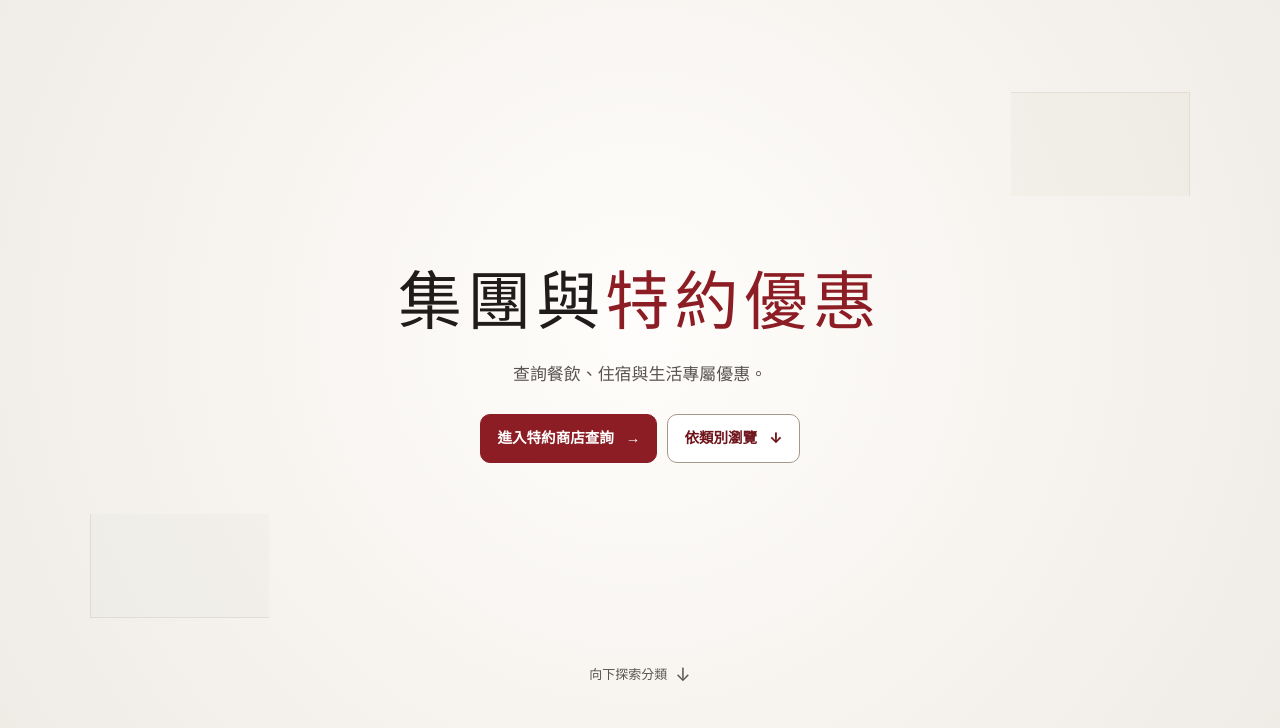
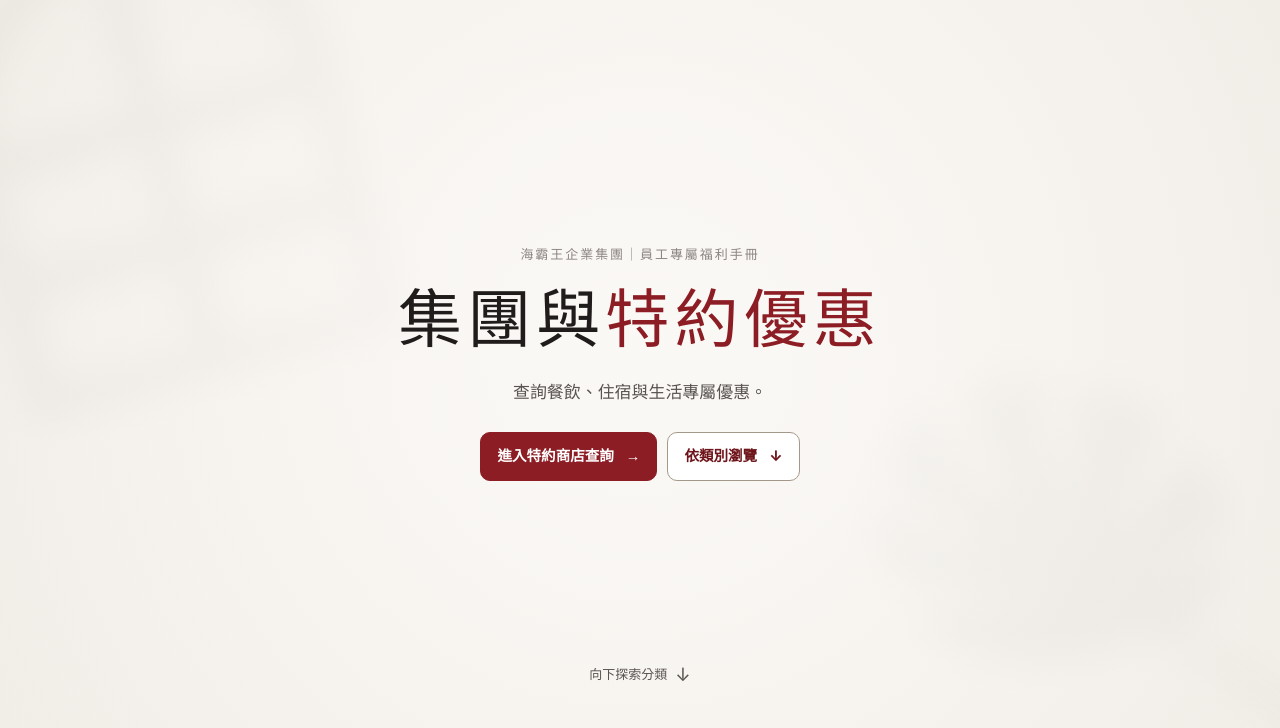
Before and after one commit to hpw6thistle/Hpw-staff-benefits, a plain HTML site: page index.html in a window 1280 px wide. Shown: the part 72-800 px from the top of the page. Drawn offline with Linux system fonts and the light colour scheme.

Commit message:
Add soft window and monstera shadows to the homepage

```diff
--- a/index.html
+++ b/index.html
@@ -11,7 +11,7 @@
   <link rel="preconnect" href="https://fonts.gstatic.com" crossorigin>
   <link rel="stylesheet" href="https://fonts.googleapis.com/css2?family=Inter:wght@400..800&amp;family=Noto+Sans+TC:wght@400..800&amp;display=swap">
   <link rel="stylesheet" href="https://fonts.googleapis.com/css2?family=Noto+Serif+TC:wght@500&amp;text=%E9%9B%86%E5%9C%98%E8%88%87%E7%89%B9%E7%B4%84%E5%84%AA%E6%83%A0&amp;display=swap">
-  <link rel="stylesheet" href="style.css?v=perks-7">
+  <link rel="stylesheet" href="style.css?v=perks-8">
   <script defer src="data.js"></script>
   <script defer src="script.js?v=perks-7"></script>
 </head>
@@ -46,7 +46,9 @@
   <main id="main" tabindex="-1">
     <div id="landing-view">
       <section class="hero-banner" aria-labelledby="landing-title">
+        <div class="hero-shadows" aria-hidden="true"></div>
         <div class="shell hero-inner">
+          <p class="hero-eyebrow">海霸王企業集團｜員工專屬福利手冊</p>
           <h1 id="landing-title" tabindex="-1"><span>集團與</span><span class="hero-accent">特約優惠</span></h1>
           <p class="hero-intro">查詢餐飲、住宿與生活專屬優惠。</p>
           <div class="hero-actions">
--- a/style.css
+++ b/style.css
@@ -76,26 +76,33 @@ body:has(#landing-view:not([hidden])) {
   min-height: calc(100vh - var(--site-chrome-height, 69px));
   min-height: calc(100svh - var(--site-chrome-height, 69px));
   padding-block: clamp(76px, 11svh, 96px); text-align: center;
+  /* 有正式照片時，可啟用下行並移除 .hero-shadows。 */
+  /* background-image: url("assets/monstera-shadow-bg.jpg"); */
+  background-size: cover; background-position: center;
   overflow: clip;
 }
-.hero-banner::before, .hero-banner::after {
-  content: ""; position: absolute; z-index: -1; pointer-events: none;
-  width: clamp(42px, 14vw, 215px);
-  height: clamp(40px, 13vh, 138px);
+.hero-banner::before {
+  content: ""; position: absolute; inset: 0; z-index: -1; pointer-events: none;
+  background: radial-gradient(circle at center, rgba(250, 248, 245, 0.88) 0%, rgba(242, 238, 232, 0.55) 100%);
 }
-.hero-banner::before {
-  inset-block-start: 13%; inset-inline-end: 7%;
-  background: #DDD5C72E;
-  border-block-start: 1px solid #BAAB963D;
-  border-inline-end: 1px solid #BAAB963D;
+.hero-shadows { position: absolute; inset: 0; z-index: -2; pointer-events: none; }
+.hero-shadows::before, .hero-shadows::after {
+  content: ""; position: absolute; width: clamp(240px, 41vw, 580px); aspect-ratio: 1;
+  background: center / contain no-repeat;
+  filter: blur(18px); opacity: 0.08;
 }
-.hero-banner::after {
-  inset-block-end: 15%; inset-inline-start: 7%;
-  background: #DCDDD42B;
-  border-block-end: 1px solid #A8AB9D40;
-  border-inline-start: 1px solid #A8AB9D40;
+.hero-shadows::before {
+  inset-block-start: -16%; inset-inline-start: -8%;
+  background-image: url("assets/hero-window-shadow.svg");
+  transform: rotate(-15deg);
+}
+.hero-shadows::after {
+  inset-block-end: -17%; inset-inline-end: -9%;
+  background-image: url("assets/hero-monstera-shadow.svg");
+  transform: rotate(-12deg);
 }
 .hero-inner { position: relative; z-index: 1; min-width: 0; }
+.hero-eyebrow { margin-bottom: 16px; color: #8C8582; font-size: 13px; letter-spacing: .15em; }
 .hero-banner h1 {
   font-family: "Noto Serif TC", "Songti TC", "PMingLiU", serif;
   font-size: clamp(32px, 6vw, 64px);
@@ -108,9 +115,9 @@ body:has(#landing-view:not([hidden])) {
 .hero-actions .hero-cta, .landing-grade select, .landing-grade-form .action { min-height: 49px; padding-inline: 16px; font-size: .91rem; }
 .hero-cta span { margin-left: 7px; }
 .hero-scroll {
-  position: absolute; z-index: 1; bottom: 32px; justify-self: center;
+  position: absolute; z-index: 1; bottom: 32px; left: 50%; transform: translateX(-50%);
   display: flex; align-items: center; gap: 8px; min-height: 44px;
-  color: var(--muted); font-size: 13px; text-decoration: none;
+  color: var(--muted); font-size: 13px; text-decoration: none; white-space: nowrap;
 }
 .hero-scroll span { font-size: 1.15rem; line-height: 1; }
 .landing-grade-form { display: flex; flex-wrap: wrap; gap: 8px; width: min(100%, 330px); margin-top: 20px; }
```
Also changed, not shown: assets/hero-monstera-shadow.svg (added), assets/hero-window-shadow.svg (added).
